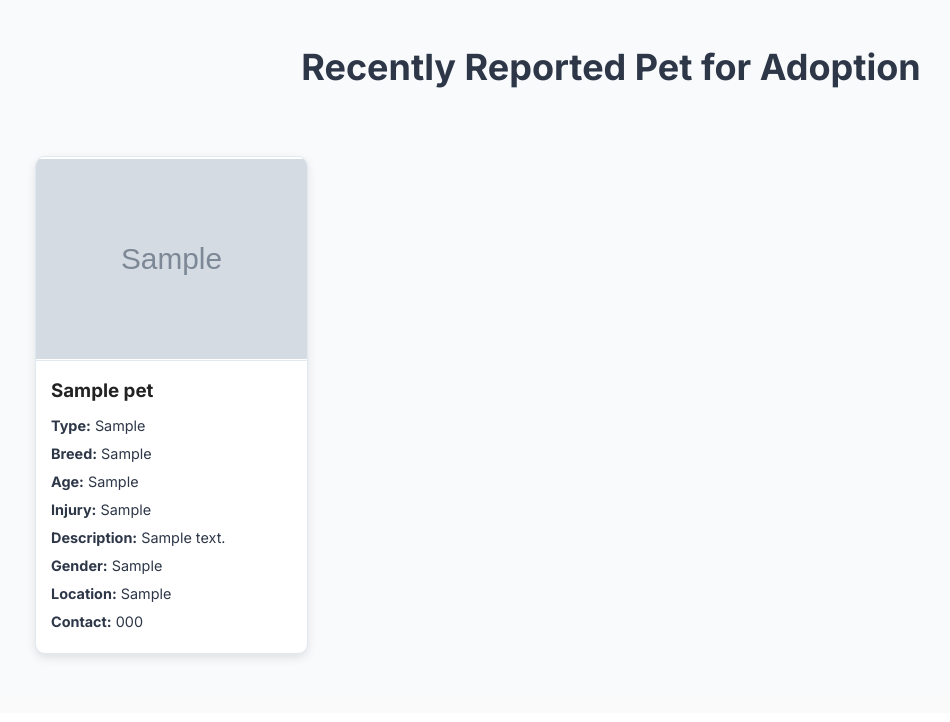
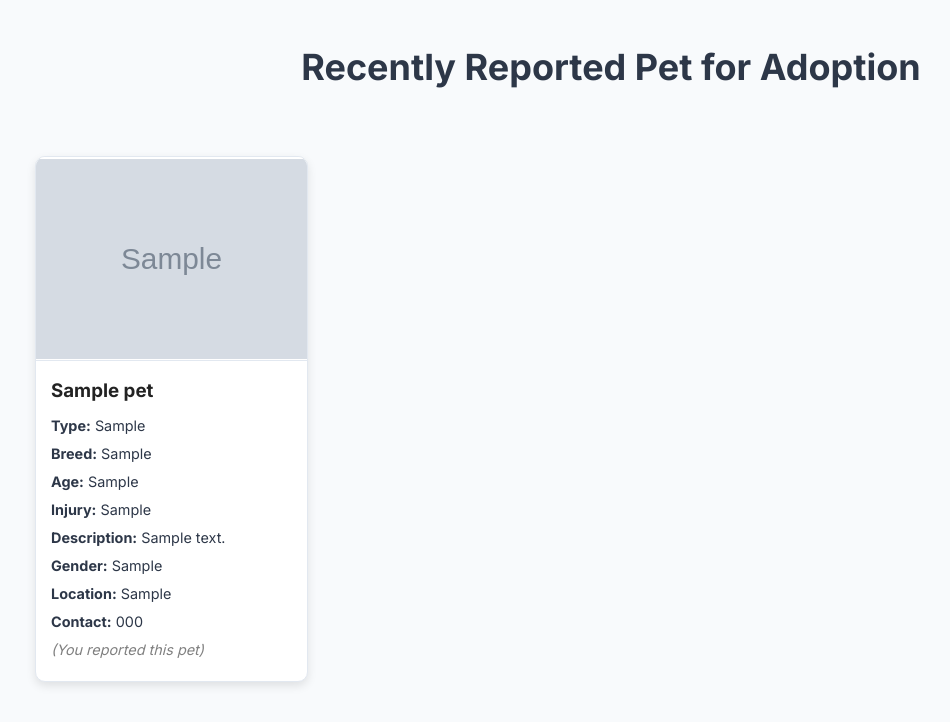
Before and after one commit to prabhatcodes9/pet_adoption_and_rescue_management_system, a Flask app: page /report_adopt in a window 1280 px wide. Shown: the part 87-809 px from the top of the page, without its empty margins (29-979 px from the left). Before the commit the page ends 748 px from the top, so only its background shows below. Run offline with Flask 3, Linux system fonts and the light colour scheme; a user stored in the database is signed in; tables that the repository leaves empty hold one stand-in row (values such as "Sample post"); grey boxes marked "Sample" are stand-in pictures; parts of the project's set-up code (start-up, migrations or seed data) failed here and were passed over; some libraries are stand-ins or nearby versions.

Commit message:
found pet tranfer to adopt pet

```diff
--- a/app.py
+++ b/app.py
@@ -5,6 +5,8 @@ from flask_login import LoginManager, UserMixin, login_user, login_required, log
 from datetime import datetime, timedelta
 import os
 from flask import jsonify
+import threading
+import time
 
 app = Flask(__name__)
 app.secret_key = 'my-secret-key'
@@ -50,7 +52,7 @@ class FoundPet(db.Model):
     breed = db.Column(db.String(100), nullable=True)
     description = db.Column(db.Text)
     found_location = db.Column(db.String(255))
-    date_found = db.Column(db.Date)
+    date_found = db.Column(db.DateTime, default=datetime.utcnow)
     mobile = db.Column(db.String(15))
     gender = db.Column(db.String(10))
     image = db.Column(db.String(255))
@@ -630,31 +632,41 @@ def my_adopt_requests():
 @app.route('/adopt_request/<int:pet_id>', methods=['POST'])
 @login_required
 def adopt_request(pet_id):
-    existing_request = AdoptRequest.query.filter_by(user_id=current_user.id, pet_id=pet_id).first()
-    if existing_request:
-        flash("You have already made a request for this pet.", "warning")
+    pet = AdoptPet.query.get_or_404(pet_id)
+
+    # Restrict the original finder from adopting their own pet
+    if pet.user_id == current_user.id:
+        flash("You cannot adopt a pet you reported as found.", "danger")
         return redirect(url_for('report_adopt'))
 
+    # Prevent duplicate requests by the same user for the same pet
+    existing_request = AdoptRequest.query.filter_by(user_id=current_user.id, pet_id=pet.id).first()
+    if existing_request:
+        flash("You have already sent an adoption request for this pet.", "warning")
+        return redirect(url_for('report_adopt'))
+
+    # Collect data from the form
     name = request.form.get('name')
     mobile = request.form.get('mobile')
     address = request.form.get('address')
-    request_date = request.form.get('request_date')
     reason = request.form.get('reason')
 
+    # Create a new adoption request entry
     new_request = AdoptRequest(
         user_id=current_user.id,
-        pet_id=pet_id,
+        pet_id=pet.id,
         name=name,
         mobile=mobile,
         address=address,
-        request_date=datetime.strptime(request_date, '%Y-%m-%d') if request_date else None,
         reason=reason,
-        status='pending'
+        request_date=datetime.utcnow().date(),
+        status="pending"
     )
+
     db.session.add(new_request)
     db.session.commit()
 
-    flash("Your adoption request has been sent!", "success")
+    flash("Your adoption request has been submitted successfully!", "success")
     return redirect(url_for('report_adopt'))
 
 @app.route('/update_request_status/<int:req_id>', methods=['POST'])
@@ -691,3 +703,41 @@ with app.app_context():
         db.session.add(admin_user)
         db.session.commit()
         print("✅ Admin user created: admin@petrescue.com / admin123")
+
+def move_found_pets_to_adopt():
+    while True:
+        with app.app_context():
+            now = datetime.utcnow()
+            threshold = now - timedelta(minutes=15)
+
+            old_pets = FoundPet.query.filter(FoundPet.date_found < threshold).all()
+
+            for pet in old_pets:
+                # Move details to AdoptPet
+                adopt_pet = AdoptPet(
+                    user_id=pet.user_id,  # original reporter (restricted later)
+                    pet_name=pet.pet_name or "Unknown",
+                    pet_type=pet.pet_type,
+                    breed=pet.breed,
+                    description=pet.description,
+                    age="Unknown",  # default since not in FoundPet
+                    injury="No",   # default, can be updated by admin if needed
+                    mobile=pet.mobile,
+                    gender=pet.gender,
+                    location=pet.found_location,
+                    image=pet.image,
+                    status="pending"
+                )
+
+                db.session.add(adopt_pet)
+                db.session.delete(pet)  # remove from found pets
+
+            if old_pets:
+                db.session.commit()
+
+        time.sleep(60)  # run every 60 seconds
+
+
+# Start background thread
+thread = threading.Thread(target=move_found_pets_to_adopt, daemon=True)
+thread.start()
--- a/templates/my_adopt_request.html
+++ b/templates/my_adopt_request.html
@@ -19,7 +19,7 @@
                     <h1 class="logo-text">Welcome {{ user.name }} !</h1>
                 </div>
                 <nav class="header-nav">
-                <a href="{{ url_for('user_dashboard') }}" class="btn btn-primary">Dashboard</a>
+                <a href="{{ url_for('report_adopt') }}" class="btn btn-primary">Back</a>
                 </nav>
             </div>
         </div>
--- a/templates/my_found_request.html
+++ b/templates/my_found_request.html
@@ -19,7 +19,7 @@
                     <h1 class="logo-text">Welcome {{ user.name }} !</h1>
                 </div>
                 <nav class="header-nav">
-                <a href="{{ url_for('user_dashboard') }}" class="btn btn-primary">Dashboard</a>
+                <a href="{{ url_for('report_found') }}" class="btn btn-primary">Back</a>
                 </nav>
             </div>
         </div>
--- a/templates/my_lost_request.html
+++ b/templates/my_lost_request.html
@@ -19,7 +19,7 @@
                     <h1 class="logo-text">Welcome {{ user.name }} !</h1>
                 </div>
                 <nav class="header-nav">
-                <a href="{{ url_for('user_dashboard') }}" class="btn btn-primary">Dashboard</a>
+                <a href="{{ url_for('report_lost') }}" class="btn btn-primary">Back</a>
                 </nav>
             </div>
         </div>
--- a/templates/report_adopt.html
+++ b/templates/report_adopt.html
@@ -130,6 +130,8 @@
                       <button class="btn btn-primary openRequestModal" data-petid = "{{ pet.id }}" data-petname="{{ pet.pet_name }}">
                         Request
                       </button>
+                      {% else %}
+                      <p style="color: gray; font-style: italic;">(You reported this pet)</p>
                       {% endif %}
                   </div>
               </div>
```
Also changed, not shown: templates/request_made.html (added, +31 -0 lines), static/uploads/cat.jpg (added).
